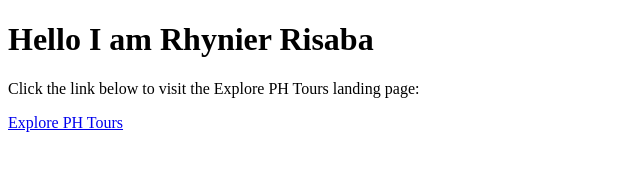
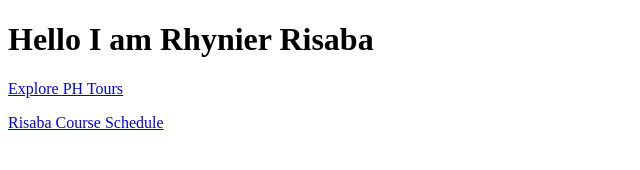
Before and after one commit to Rhynier1525/Rhynier1525.github.io, a plain HTML site: page index.html in a window 1280 px wide. Shown: the whole page, without its empty margins (0-640 px from the left). Drawn offline with Linux system fonts and the light colour scheme.

Commit message:
Update index.html

```diff
--- a/index.html
+++ b/index.html
@@ -7,7 +7,11 @@
 </head>
 <body>
     <h1>Hello I am Rhynier Risaba</h1>
-    <p>Click the link below to visit the Explore PH Tours landing page:</p>
-    <a href="https://rhynier1525.github.io/RisabaExplorePHTours/" target="_blank">Explore PH Tours</a>
+    <p>
+        <a href="https://rhynier1525.github.io/Explore-PH-Tours">Explore PH Tours</a>
+    </p>
+    <p>
+        <a href="https://rhynier1525.github.io/RisabaCourseSchedule">Risaba Course Schedule</a>
+    </p>
 </body>
 </html>
```
